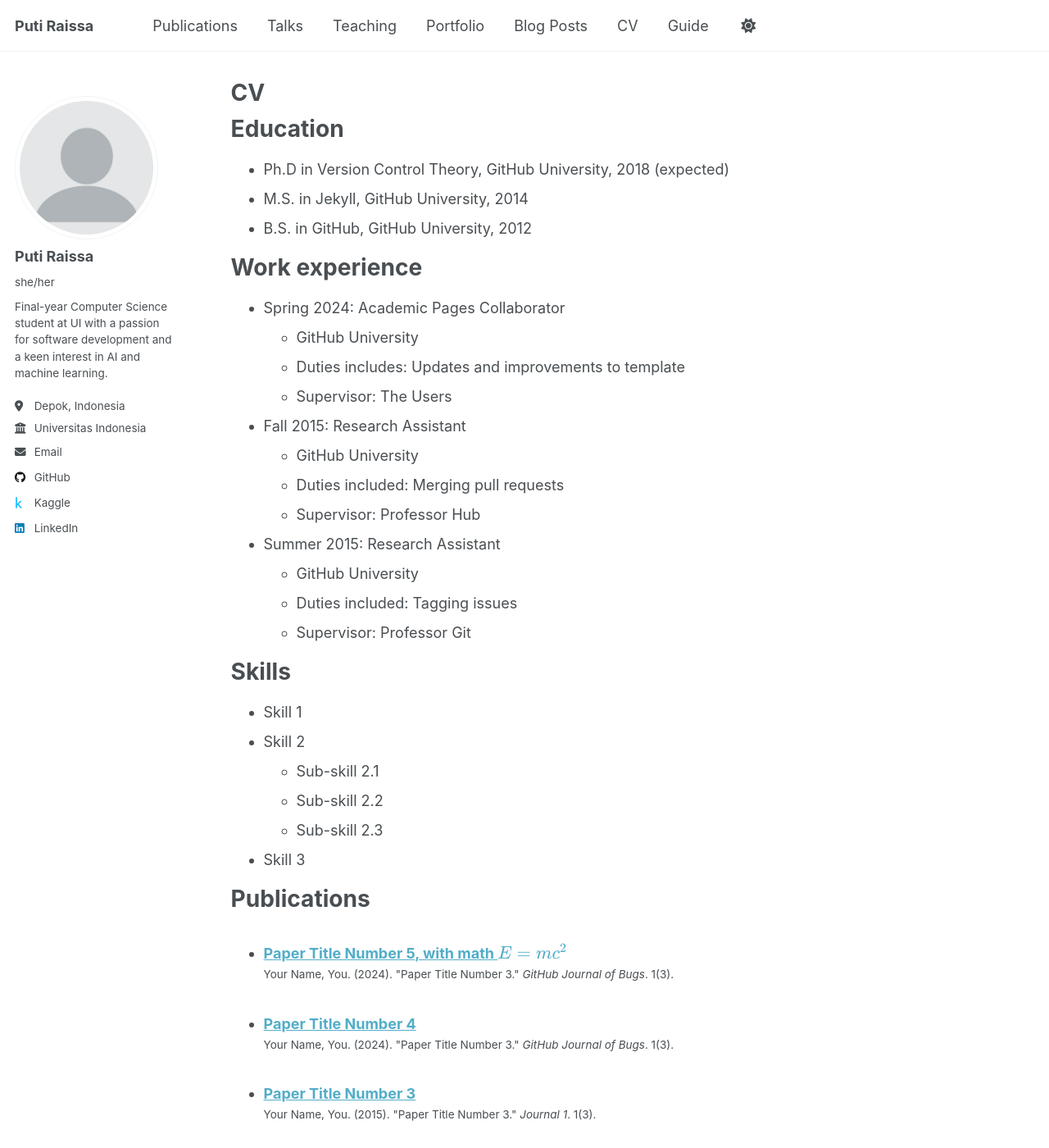
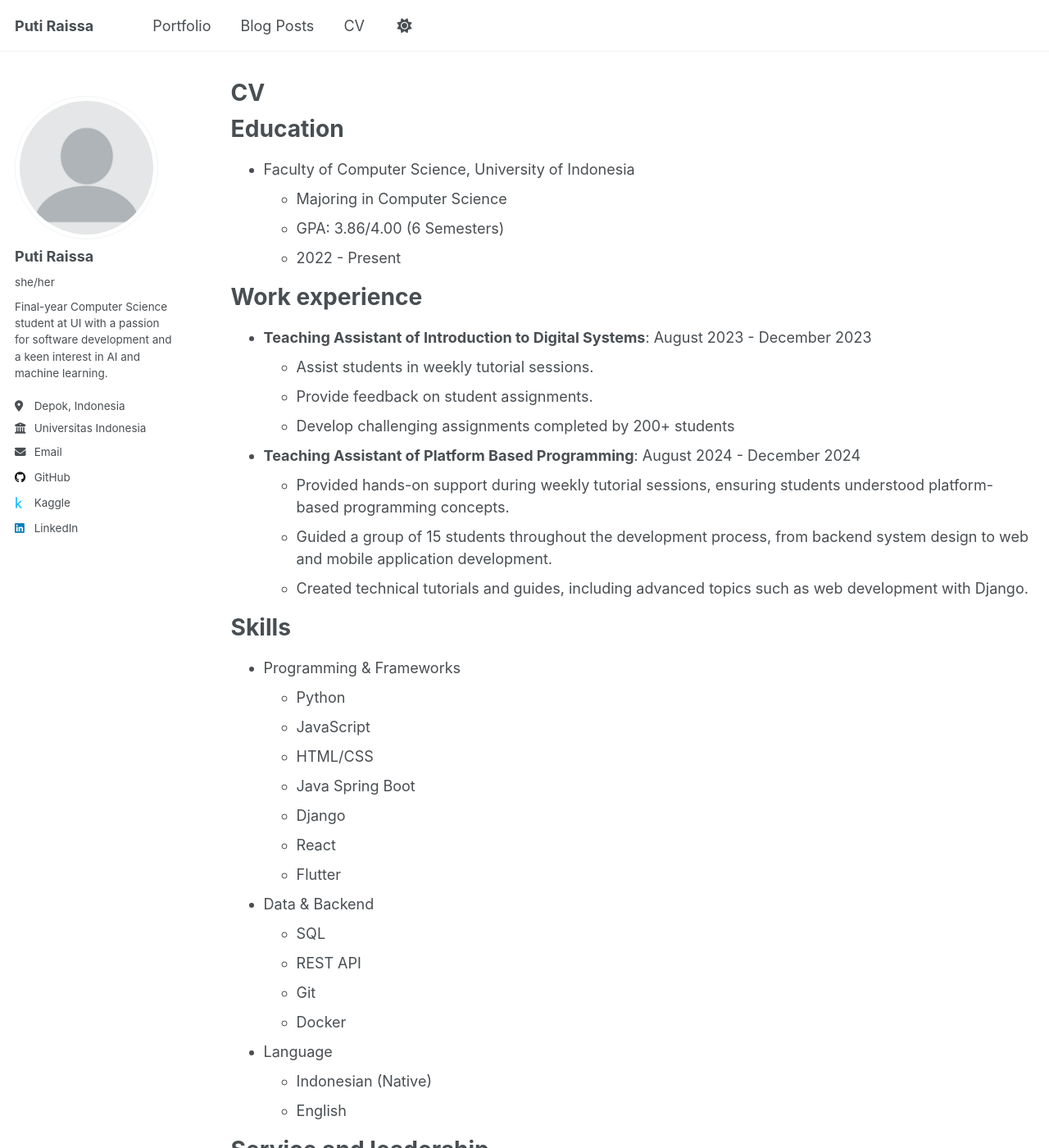
Before and after one commit to raissaputi/raissaputi.github.io, a Jekyll site: the page built from _pages/cv.md, in a window 1280 px wide and 1400 px high. Shown: the whole window at 82% size. Built offline with Jekyll 4.4.1, drawn with Linux system fonts in a browser that asks for light colours; some of the changed text lies outside the part shown.

Commit message:
add cv and blog posts

```diff
--- a/_config.yml
+++ b/_config.yml
@@ -89,7 +89,7 @@ publication_category:
 teaser                   :  # filename of teaser fallback teaser image placed in /images/, .e.g. "500x300.png"
 breadcrumbs              : false # true, false (default)
 words_per_minute         : 160
-future                   : true
+future                   : false
 read_more                : "disabled" # if enabled, adds "Read more" links to excerpts
 talkmap_link             : false      #change to true to add link to talkmap on talks page
 comments:
--- a/_pages/cv.md
+++ b/_pages/cv.md
@@ -11,54 +11,50 @@ redirect_from:
 
 Education
 ======
-* Ph.D in Version Control Theory, GitHub University, 2018 (expected)
-* M.S. in Jekyll, GitHub University, 2014
-* B.S. in GitHub, GitHub University, 2012
+* Faculty of Computer Science, University of Indonesia
+  * Majoring in Computer Science
+  * GPA: 3.86/4.00 (6 Semesters)
+  * 2022 - Present
 
 Work experience
 ======
-* Spring 2024: Academic Pages Collaborator
-  * GitHub University
-  * Duties includes: Updates and improvements to template
-  * Supervisor: The Users
+* **Teaching Assistant of Introduction to Digital Systems**: August 2023 - December 2023
+  * Assist students in weekly tutorial sessions.
+  * Provide feedback on student assignments.
+  * Develop challenging assignments completed by 200+ students
 
-* Fall 2015: Research Assistant
-  * GitHub University
-  * Duties included: Merging pull requests
-  * Supervisor: Professor Hub
-
-* Summer 2015: Research Assistant
-  * GitHub University
-  * Duties included: Tagging issues
-  * Supervisor: Professor Git
+* **Teaching Assistant of Platform Based Programming**: August 2024 - December 2024
+  * Provided hands-on support during weekly tutorial sessions, ensuring students understood platform-based programming concepts.
+  * Guided a group of 15 students throughout the development process, from backend system design to web and mobile application development.
+  * Created technical tutorials and guides, including advanced topics such as web development with Django.
 
 Skills
 ======
-* Skill 1
-* Skill 2
-  * Sub-skill 2.1
-  * Sub-skill 2.2
-  * Sub-skill 2.3
-* Skill 3
-
-Publications
-======
-  <ul>{% for post in site.publications reversed %}
-    {% include archive-single-cv.html %}
-  {% endfor %}</ul>
-
-Talks
-======
-  <ul>{% for post in site.talks reversed %}
-    {% include archive-single-talk-cv.html  %}
-  {% endfor %}</ul>
-
-Teaching
-======
-  <ul>{% for post in site.teaching reversed %}
-    {% include archive-single-cv.html %}
-  {% endfor %}</ul>
+* Programming & Frameworks
+  * Python
+  * JavaScript
+  * HTML/CSS
+  * Java Spring Boot
+  * Django
+  * React
+  * Flutter
+* Data & Backend
+  * SQL
+  * REST API
+  * Git
+  * Docker
+* Language
+  * Indonesian (Native)
+  * English
 
 Service and leadership
 ======
-* Currently signed in to 43 different slack teams
+* Internship at Sekolah BEM Fasilkom: September 2022 - November 2022
+  * Learned frontend web development, including HTML, CSS, and JavaScript.
+  * Engaged in team discussions and contributed to project planning and execution.
+
+* Staff of Digital Marketing at COMPFEST 15: April 2023 - November 2023:
+  * Created and posted short-form videos to boost engagement.
+  * Managed social media accounts and interactions.
+  * Developed and published posts about IT-related articles.
+  * Conducted live reporting during events.
```
Also changed, not shown: _data/navigation.yml (+8 -8 lines), _includes/archive-single.html (+6 -4 lines), _posts/2012-08-14-blog-post-1.md (deleted, +0 -20 lines), _posts/2013-08-14-blog-post-2.md (deleted, +0 -20 lines), _posts/2014-08-14-blog-post-3.md (deleted, +0 -20 lines), _posts/2015-08-14-blog-post-4.md (deleted, +0 -20 lines), _posts/2025-02-26-blog-post-1.md (added, +21 -0 lines), _posts/2025-02-26-blog-post-2.md (added, +21 -0 lines), _posts/2025-03-20-blog-post-3.md (added, +21 -0 lines), _posts/2025-03-25-blog-post-4.md (added, +21 -0 lines), _posts/2025-04-24-blog-post-5.md (added, +21 -0 lines), _posts/2025-05-02-blog-post-6.md (added, +21 -0 lines), _posts/2025-05-03-blog-post-7.md (added, +21 -0 lines), _posts/2025-05-03-blog-post-8.md (added, +21 -0 lines), 2 more files.
